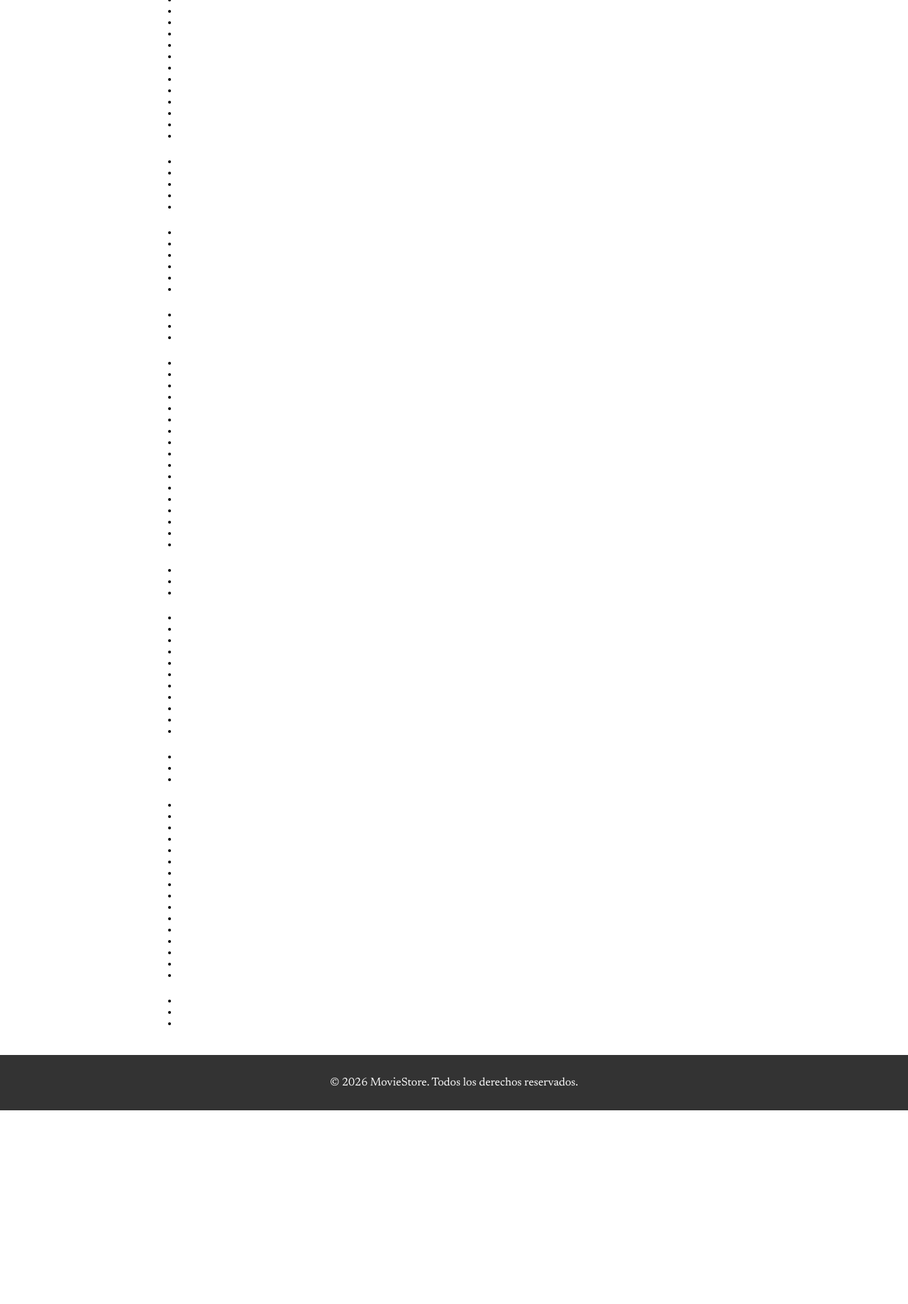
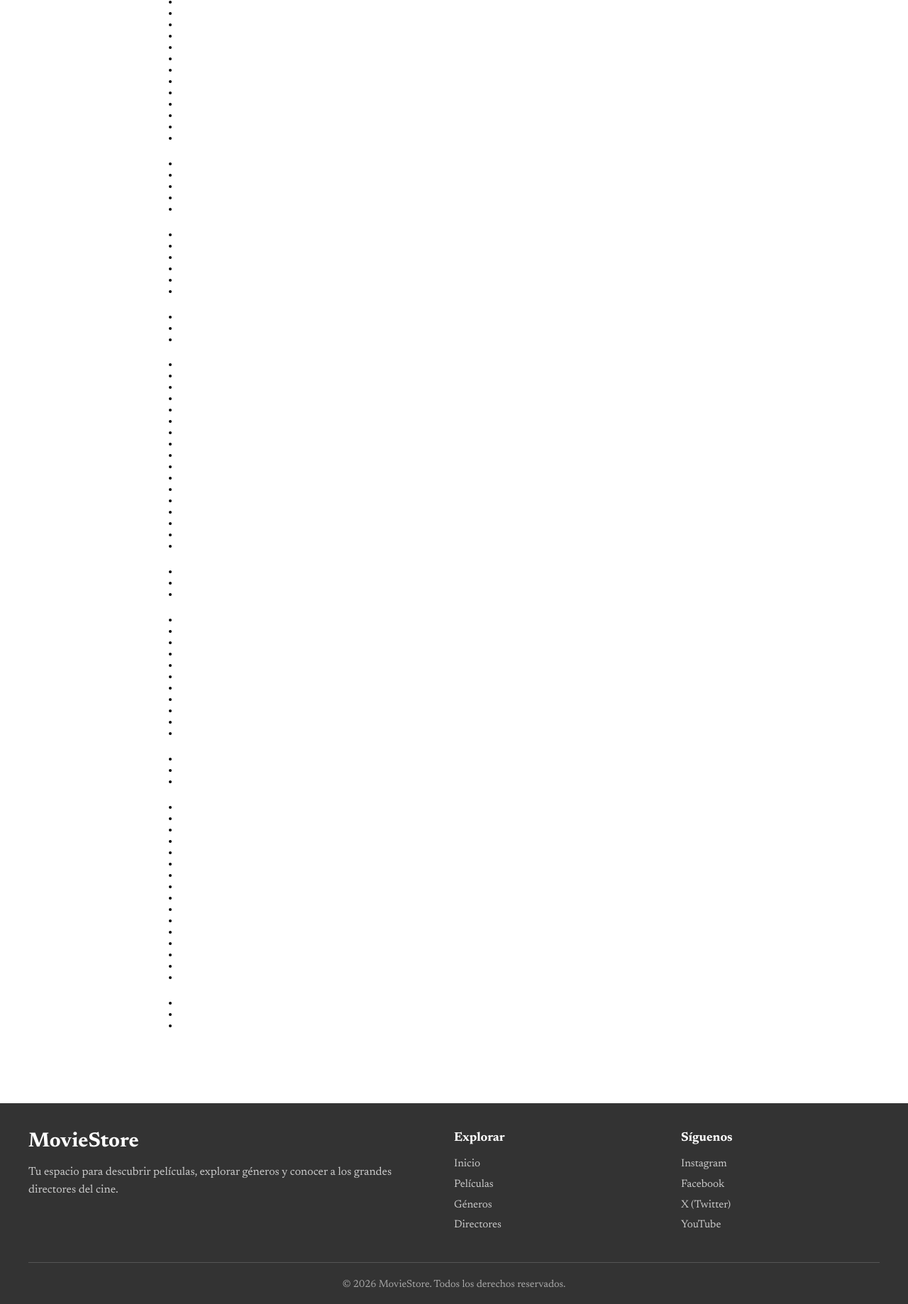
Before and after one commit to AnderArrondo/IngWeb-MovieStore, a Django app: page /generos/ in a window 1280 px wide. Shown: the part 2920-4758 px from the top of the page at 71% size. Before the commit the page ends 4485 px from the top, so only its background shows below. Run offline with Django 5.2, Linux system fonts and the light colour scheme; data comes from the database, SQL or seed files in the repository.

Commit message:
footer upgrade

```diff
--- a/movie_store/static/css/base.css
+++ b/movie_store/static/css/base.css
@@ -3,62 +3,128 @@ html, body {
     min-height: 100%;
     margin: 0;
 }
+
 body {
     font-family: "Newsreader", serif;
     min-height: 100vh;
-    display: flex;
-    flex-direction: column;
+    display: grid;
+    grid-template-rows: auto 1fr auto;
 }
 
-
-
 header {
-    display: flex;
-    justify-content: space-between;
+    display: grid;
+    grid-template-columns: 1fr auto;
     align-items: center;
-
-    position: sticky;
-    top: 0;
-    z-index: 1000;
-
     background-color: #333;
     color: white;
-    padding: 15px 30px;
+    padding: 1rem 2rem;
 }
+
 header h1 {
     margin: 0;
 }
+
 header ul {
-    display: flex;
-    align-items: center;
-    gap: 25px;
-
+    display: grid;
+    grid-auto-flow: column;
+    gap: 1.6rem;
     list-style: none;
     margin: 0;
     padding: 0;
 }
+
+header li {
+    padding: 0.5rem 0.8rem;
+    border-radius: 4px;
+    transition: color 0.2s ease;
+}
+
+header li:hover {
+    color: #e5a00d;
+}
+
 header a {
-    color: white;
+    color: inherit;
     text-decoration: none;
 }
-header a:hover {
-    text-decoration: underline;
-}
-
-
-
 
 main {
-    flex: 1;
-    padding: 20px;
+    padding: 1.3rem;
     margin: 0 15vw;
 }
-
-
 
 footer {
     background-color: #333;
     color: white;
+    padding: 2.5rem 2rem 1rem;
+    margin-top: 4rem;
+}
+
+footer section:first-child {
+    display: grid;
+    grid-template-columns: 2fr 1fr 1fr;
+    gap: 2.5rem;
+    max-width: 75rem;
+    margin: 0 auto;
+    padding-bottom: 2rem;
+}
+
+footer article:first-child {
+    display: flex;
+    flex-direction: column;
+    gap: 0;
+}
+
+footer h2 {
+    font-size: 1.8rem;
+    margin: 0 0 1rem;
+}
+
+footer h3 {
+    font-size: 1.1rem;
+    margin: 0 0 1.2rem;
+}
+
+footer p {
+    color: #ccc;
+    font-size: 1rem;
+    line-height: 1.6;
+}
+
+footer article:first-child p {
+    margin-top: 0;
+}
+
+footer ul {
+    list-style: none;
+    padding: 0;
+    margin: 0;
+}
+
+footer li {
+    margin-bottom: 0.8rem;
+}
+
+footer a {
+    color: #ccc;
+    text-decoration: none;
+    font-size: 0.95rem;
+}
+
+footer a:hover {
+    color: #e5a00d;
+}
+
+footer section:last-child {
+    max-width: 75rem;
+    margin: 0 auto;
+    padding-top: 1.2rem;
     text-align: center;
-    padding: 15px;
+    border-top: 1px solid #555;
 }
+
+footer section:last-child p {
+    color: #aaa;
+    font-size: 0.9rem;
+    margin: 0;
+}
--- a/movie_store/templates/base.html
+++ b/movie_store/templates/base.html
@@ -23,12 +23,14 @@
 <body>
     <header>
         <h1>MovieStore</h1>
+        <nav>
             <ul>
                 <li><a href="{% url 'home' %}">Inicio</a></li>
                 <li><a href="">Películas</a></li> <!-- TODO -->
                 <li><a href="{% url 'generos' %}">Géneros</a></li>
                 <li><a href="{% url 'directores' %}">Directores</a></li>
             </ul>
+        </nav>
     </header>
 
 
@@ -39,7 +41,40 @@
 
 
     <footer>
+        <section>
+            <article>
+                <h2>MovieStore</h2>
+                <p>
+                    Tu espacio para descubrir películas, explorar géneros
+                    y conocer a los grandes directores del cine.
+                </p>
+            </article>
+
+            <article>
+                <h3>Explorar</h3>
+                <ul>
+                    <li><a href="{% url 'home' %}">Inicio</a></li>
+                    <li><a href="">Películas</a></li>
+                    <li><a href="{% url 'generos' %}">Géneros</a></li>
+                    <li><a href="{% url 'directores' %}">Directores</a></li>
+                </ul>
+            </article>
+
+            <article>
+                <h3>Síguenos</h3>
+                <ul>
+                    <li><a href="https://www.instagram.com/" target="_blank">Instagram</a></li>
+                    <li><a href="https://www.facebook.com/" target="_blank">Facebook</a></li>
+                    <li><a href="https://x.com/" target="_blank">X (Twitter)</a></li>
+                    <li><a href="https://www.youtube.com/" target="_blank">YouTube</a></li>
+                </ul>
+            </article>
+        </section>
+
+        <section>
             <p>&copy; 2026 MovieStore. Todos los derechos reservados.</p>
+        </section>
     </footer>
+
 </body>
 </html>
--- a/movie_store/templates/index.html
+++ b/movie_store/templates/index.html
@@ -17,8 +17,10 @@
     <div class="welcome-content">
         <h2>Bienvenido a MovieStore</h2>
         <p>
-            Descubre las últimas películas, explora nuevos géneros
-            y encuentra información sobre tus directores favoritos.
+            Descubre las últimas películas, explora nuevos géneros y encuentra información sobre tus
+            directores favoritos. En MovieStore podrás disfrutar de un amplio catálogo de películas,
+            conocer sus sinopsis, consultar el reparto, descubrir curiosidades y mantenerte al día
+            con los estrenos más esperados.
         </p>
     </div>
 </section>
```
Also changed, not shown: movie_store/static/css/index.css (+17 -16 lines). Lines whose indentation alone changed are shown as unchanged.
